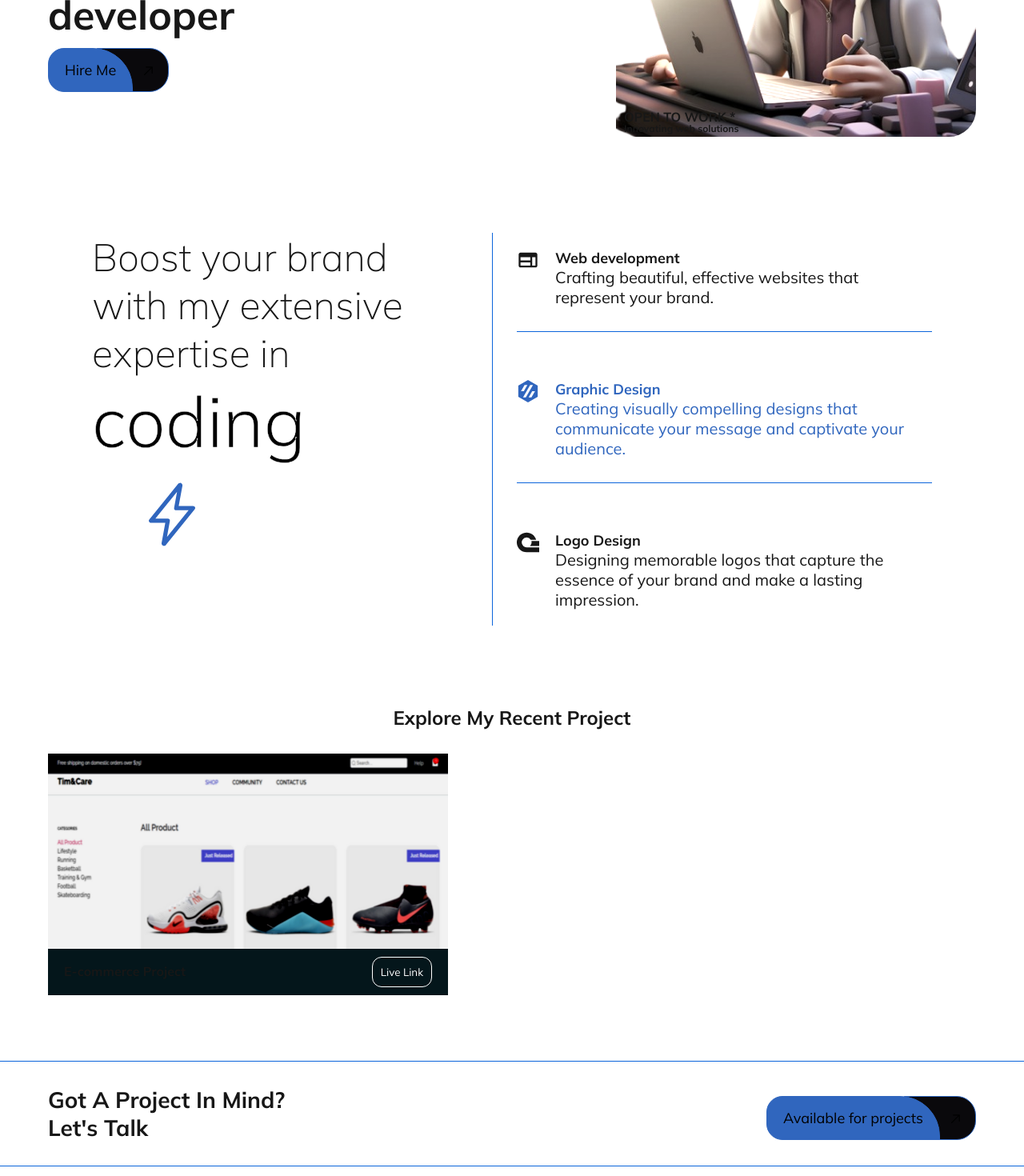
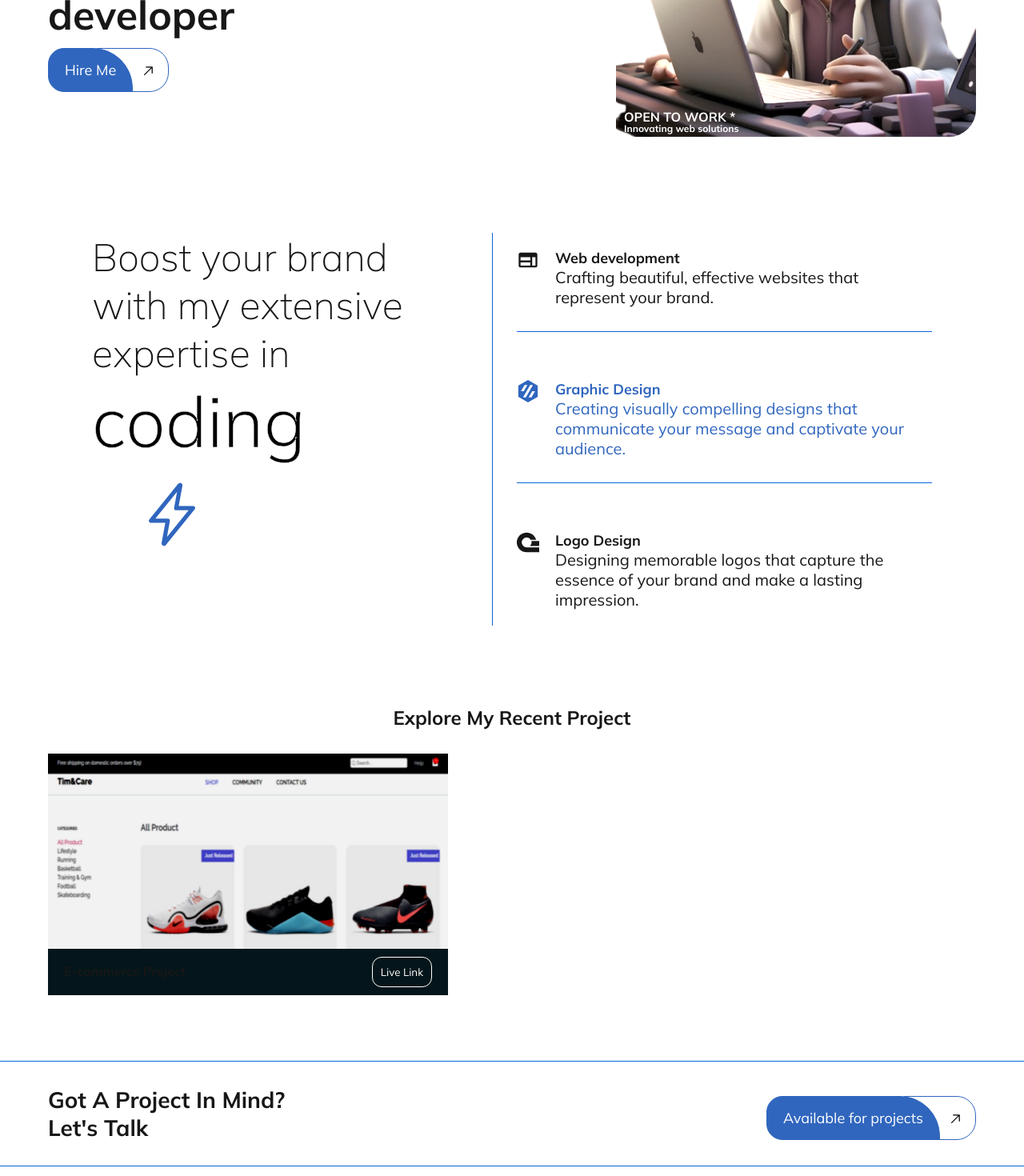
Before and after one commit to IdowuMicheal-1/PortfolioNext, a Next.js app: page / in a window 1280 px wide. Shown: the part 440-1910 px from the top of the page at 80% size. Built offline with nearby package versions, Linux system fonts and the light colour scheme.

Commit message:
'update'

```diff
--- a/src/app/globals.css
+++ b/src/app/globals.css
@@ -13,7 +13,7 @@
   --true-blue: #3066be;
   --light-blue: #0c65db;
   --midnight-green: #07393c; /* Fix the comma here */
-  --night: #0a090c;
+  --night: #ffffff;
   --cyan: #26f0f1;
   --lemon: #fbf6d0;
   --background: #ffffff;
@@ -25,8 +25,10 @@
   :root {
     --background: #0a0a0a;
     --foreground: #ededed;
+    --night: #0a090c;
   }
 }
+
 
 /* Body styles */
 body {
--- a/src/app/layout.js
+++ b/src/app/layout.js
@@ -1,6 +1,6 @@
 import localFont from "next/font/local";
 import "./globals.css";
-
+import {cookies} from 'next/headers'
 import { Mulish } from 'next/font/google';
 
 const mulish = Mulish({
--- a/src/components/Contact/Contact.module.css
+++ b/src/components/Contact/Contact.module.css
@@ -50,7 +50,7 @@
   padding-left: 20px;
   padding-right: 20px;
   background-color: var(--true-blue);
-  color: var(night);
+  color: var(--night);
   margin-right: -45px;
   z-index: 2;
   font-size: calc(18 / 16 * 1rem);
--- a/src/components/ContactForm/ContactForm.module.css
+++ b/src/components/ContactForm/ContactForm.module.css
@@ -50,7 +50,7 @@
 }
 .nameInput {
   padding: 15px 50px;
-  border: 1px solid white;
+  border: 1px solid;
   border-radius: 8px;
   margin-left: 12px;
   margin-bottom: 20px;
@@ -64,7 +64,7 @@
 }
 
 .textMessage {
-  border: 1px solid white;
+  border: 1px solid;
   width: 710px;
   margin-left: 12px;
   border-radius: 8px;
@@ -95,7 +95,7 @@
   padding-left: 20px;
   padding-right: 20px;
   background-color: var(--true-blue);
-  color: var(night);
+  color: var(--night);
   margin-right: -45px;
   z-index: 2;
   font-size: calc(18 / 16 * 1rem);
--- a/src/components/HeaderPage/HeaderPage.module.css
+++ b/src/components/HeaderPage/HeaderPage.module.css
@@ -79,7 +79,7 @@
   padding-left: 20px;
   padding-right: 20px;
   background-color: var(--true-blue);
-  color: var(night);
+  color: var(--night);
   margin-right: -45px;
   z-index: 2;
   font-size: calc(18 / 16 * 1rem);
@@ -164,6 +164,7 @@
   margin-left: 10px;
   margin-bottom: 15px;
   font-weight: bold;
+  color: white;
 }
 
 .OpenSub {
@@ -174,6 +175,7 @@
   margin-left: 10px;
   margin-bottom: 3px;
   font-weight: bold;
+  color: white;
 }
 
 @media (max-width: 37.5rem) {
```
Also changed, not shown: src/components/HeaderPage/HeaderPage.js (+0 -21 lines).
